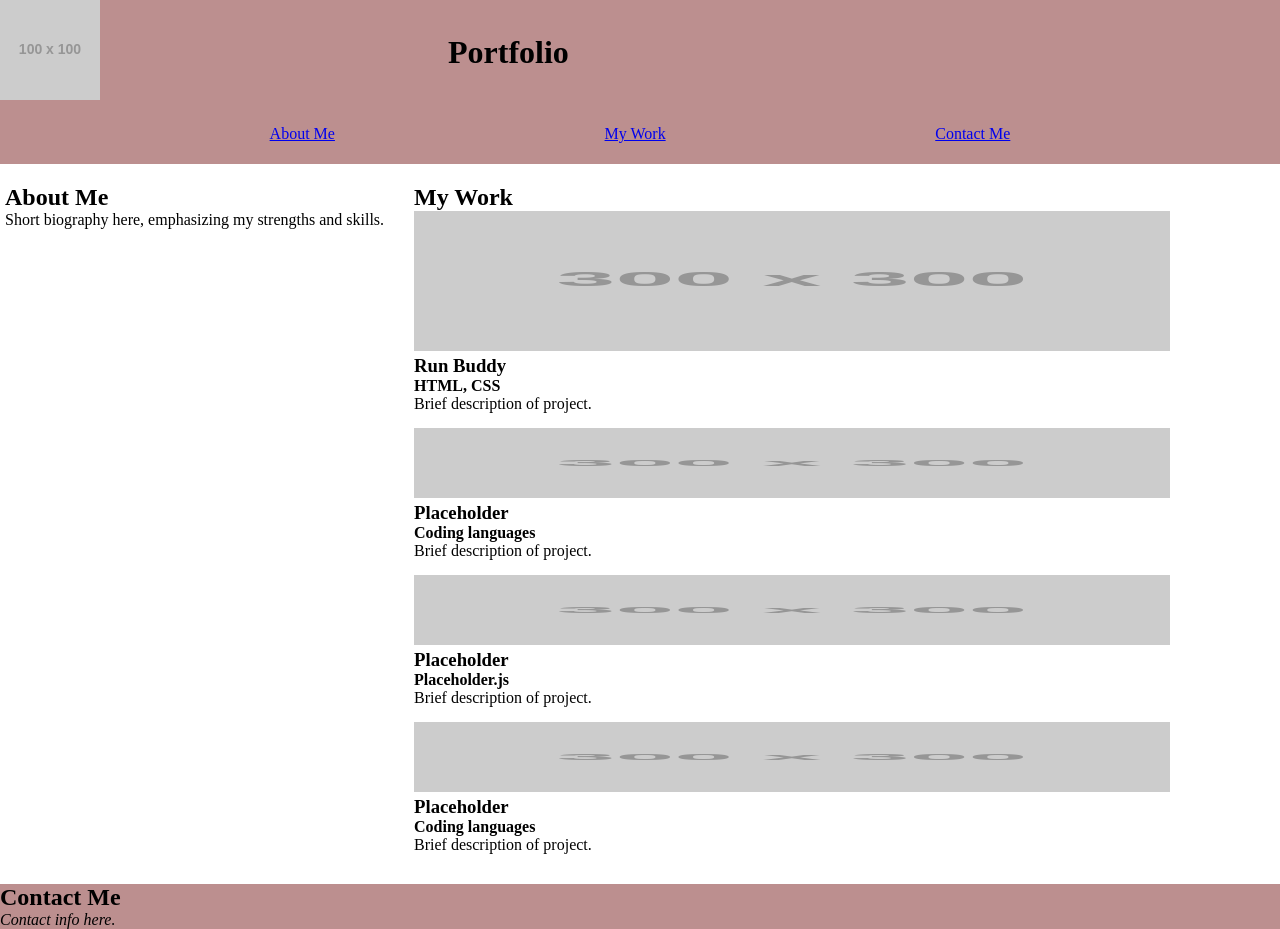
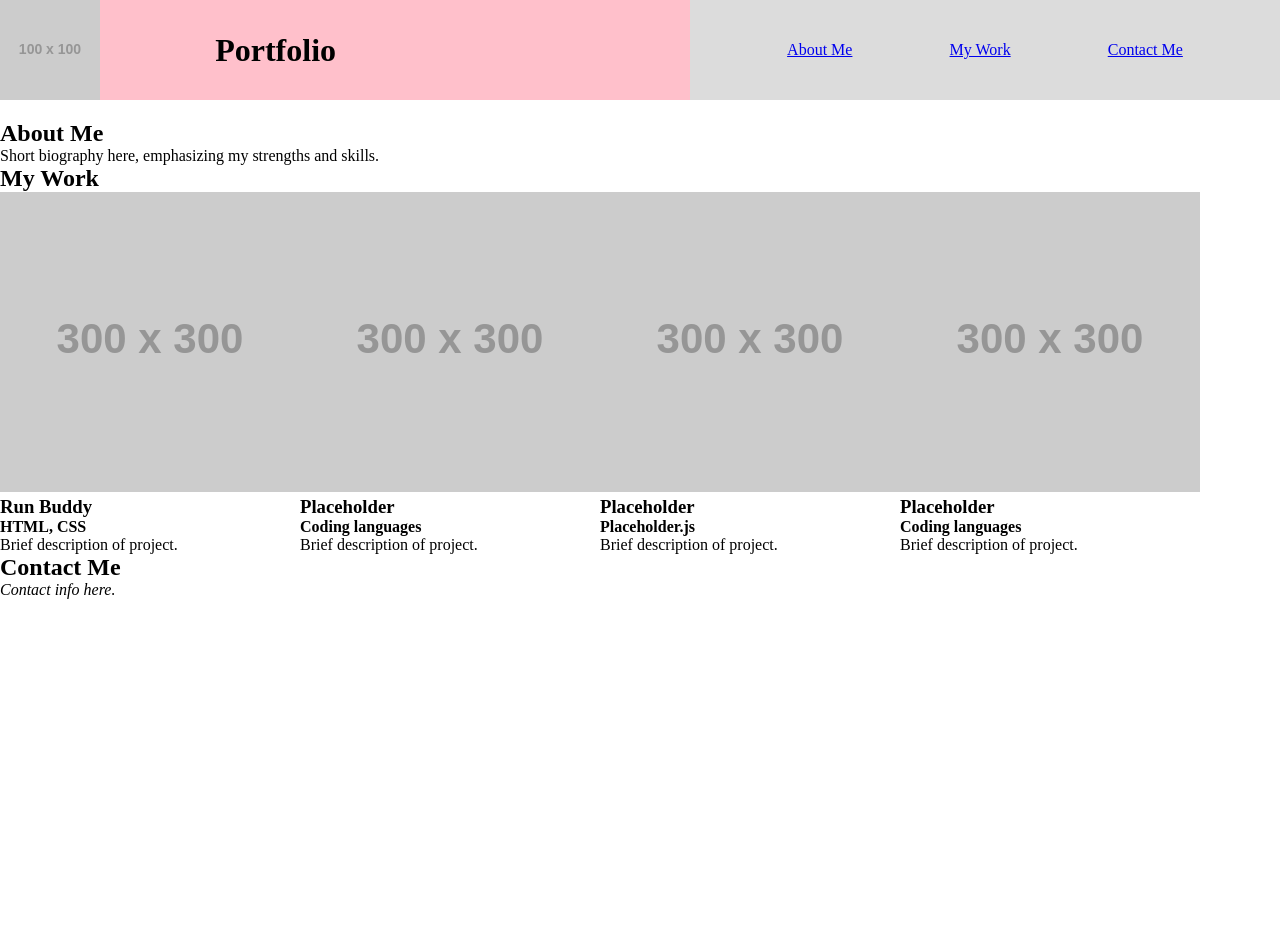
Before and after one commit to FinnStitcher/portfolio, a plain HTML site: page index.html in a window 1280 px wide. After the commit the page ends 800 px from the top, so only its background shows below. Drawn offline with Linux system fonts and the light colour scheme; placeholder pictures from the web are drawn by us.

Commit message:
header flexed

```diff
--- a/assets/css/style.css
+++ b/assets/css/style.css
@@ -11,60 +11,43 @@
 /* HEADER */
 
 header {
-    justify-content: space-around;
-    align-items: center;
     background: rosybrown;
     margin-bottom: 20px;
 }
 
-header figure {
-    flex: 1 30%;
+header .img-container {
+    flex: 0 0 100px;
 }
 
-figure img {
-    max-width: 100%;
+header .img-container img {
+    width: 100%;
 }
 
-header h1 {
-    flex: 2 70%;
-    padding-left: 5%;
+header div {
+    background: pink;
+    height: 100px;
+    flex: 1 1 70vw;
+    align-items: center;
+}
+
+header div h1 {
+    margin-left: 9vw;
 }
 
 header nav {
-    flex: 3 100%;
+    background: gainsboro;
+    flex: 1 1 100vw;
     justify-content: space-evenly;
     align-items: center;
-    height: 60px;
 }
 
 
-/* FOOTER */
-footer {
-    background: rosybrown;
+@media screen and (min-width: 768px) {
+    header div {
+        flex: 1 1 0;
+    }
+
+    header nav {
+        flex: 1 1 0;
+    }
 }
-
-
-/* BODY */
-
-main {
-    margin: 10px 5px 30px 5px;
-    gap: 30px;
-}
-
-.examples {
-    justify-content: space-between;
-    gap: 15px;
-}
-
-.examples article {
-    width: 100%;
-}
-
-.examples article img {
-    height: 70px;
-    width: 100%;
-}
-
-.examples .first-example img {
-    height: 140px;
-}
--- a/index.html
+++ b/index.html
@@ -9,10 +9,12 @@
     </head>
     <body>
         <header class="flex-row">
-            <figure>
+            <div class="img-container">
                 <img src="https://via.placeholder.com/100" />
-            </figure>
-            <h1>Portfolio</h1>
+            </div>
+            <div class="flex-row">
+                <h1>Portfolio</h1>
+            </div>
             <nav class="flex-row">
                 <a href="#about">About Me</a>
                 <a href="#work">My Work</a>
```
